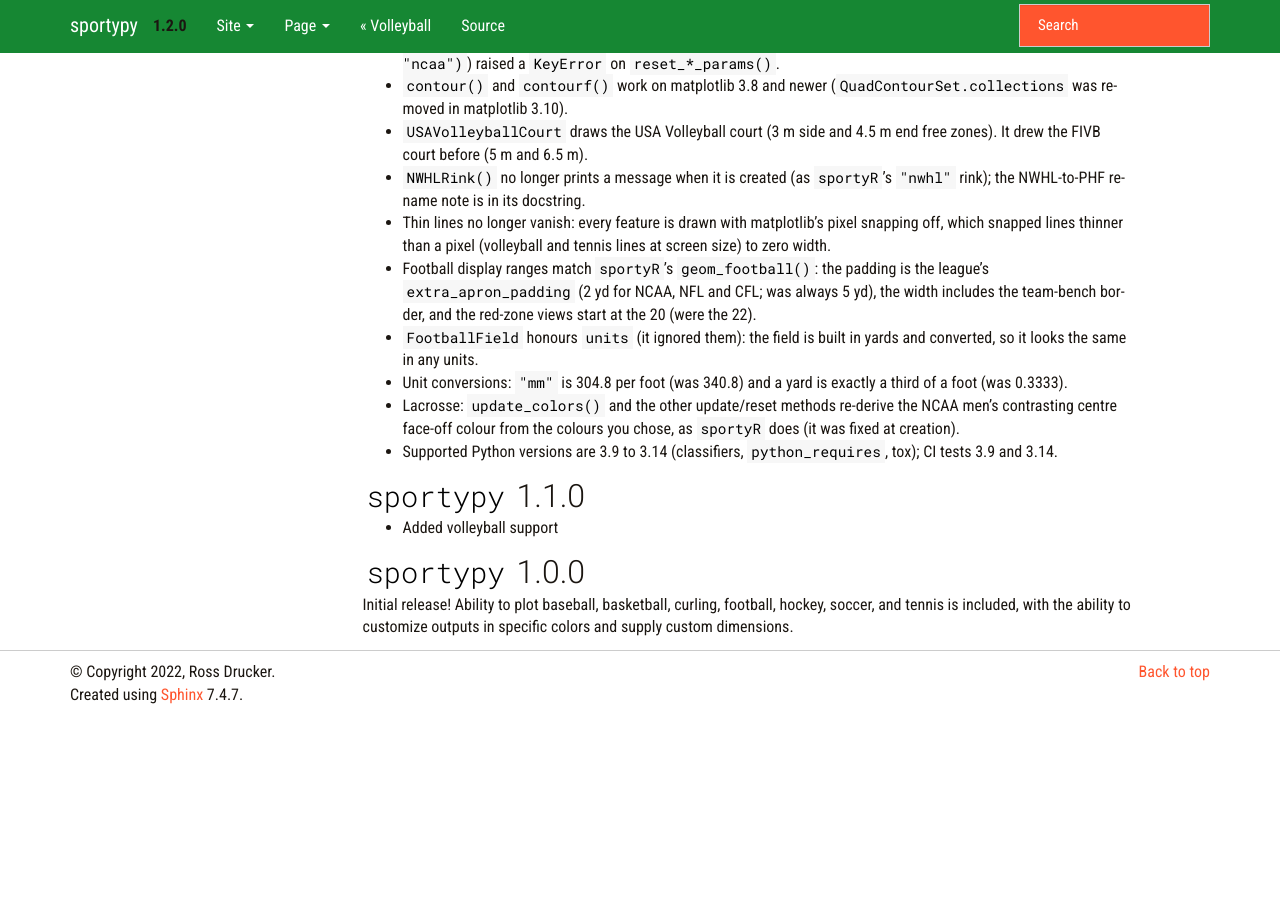
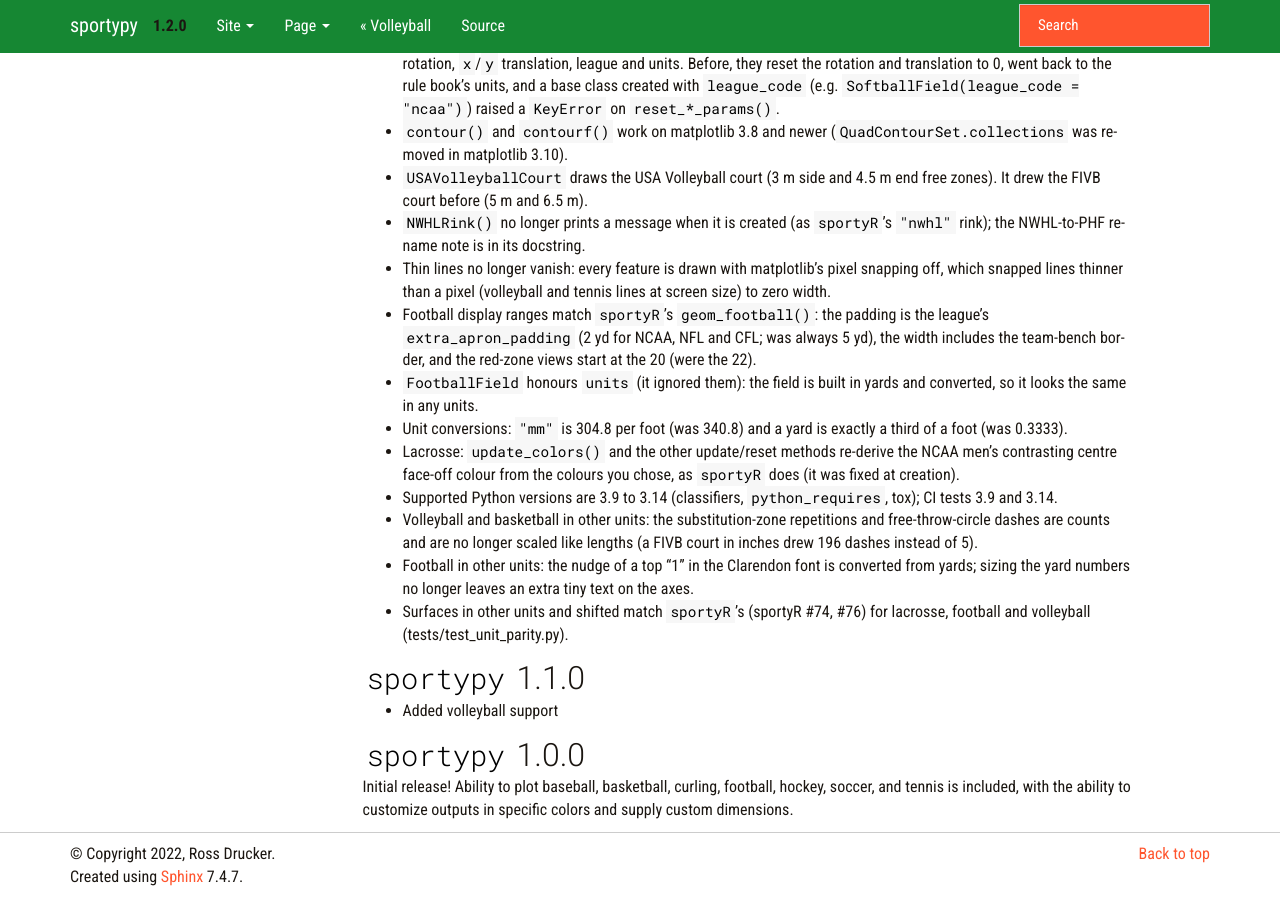
Before and after one commit to sportsdataverse/sportypy, a Sphinx documentation site: the page built from docs/changelog.md, in a window 1280 px wide and 900 px high, scrolled down 1892 px. Built offline with Sphinx 7.4.7, drawn with Linux system fonts in a browser that asks for light colours; before the commit the page ends 2609 px from its top, so only the background shows below that; some of the changed text lies outside the part shown.

Commit message:
docs(changelog): sportyR #74-#77, unit counts and football numbers

```diff
--- a/docs/changelog.md
+++ b/docs/changelog.md
@@ -2,7 +2,7 @@
 
 ## `sportypy` 1.2.0
 
-Brings `sportypy` in line with `sportyR` 2.3.0 and the geometry fixes in `sportyR` PR #68 (issues #60-#67 and #69-#72; sportyR commit 00e364a).
+Brings `sportypy` in line with `sportyR` 2.3.0 and the geometry fixes in `sportyR` PR #68 (issues #60-#67 and #69-#77; sportyR commit 972da8c).
 
 ### New surfaces (ported from `sportyR`)
 
@@ -16,6 +16,7 @@
   - PLL: the two-point arc runs parallel to the sidelines 13 yd from the centre of the goal line (new parameter `goal_arc_parallel_line_to_center`), then becomes a 15 yd arc (2024 PLL Rulebook; sportyR #70). Without that parameter the arc is a semicircle.
   - NLL and World Lacrosse: each penalty box is `penalty_box_length` (8 ft) inside its walls; the outer wall moved out 0.25 ft (sportyR #72).
   - Leagues without a goal fan draw no fan polygon (it was a hidden zero-size shape).
+  - NCAA and USA Lacrosse women's: the 8 m arc's hash marks are centred on the middle of the arc's line (10.5495 m from the centre of the goal line), since they bisect it (sportyR #75).
 - Softball: `SoftballField` and `NCAASoftballField`.
 - Hockey: `PWHLRink`, the PWHL's own rink dimensions.
 - Curling: `CurlingCanadaSheet`.
@@ -55,6 +56,9 @@
 - Unit conversions: `"mm"` is 304.8 per foot (was 340.8) and a yard is exactly a third of a foot (was 0.3333).
 - Lacrosse: `update_colors()` and the other update/reset methods re-derive the NCAA men's contrasting centre face-off colour from the colours you chose, as `sportyR` does (it was fixed at creation).
 - Supported Python versions are 3.9 to 3.14 (classifiers, `python_requires`, tox); CI tests 3.9 and 3.14.
+- Volleyball and basketball in other units: the substitution-zone repetitions and free-throw-circle dashes are counts and are no longer scaled like lengths (a FIVB court in inches drew 196 dashes instead of 5).
+- Football in other units: the nudge of a top "1" in the Clarendon font is converted from yards; sizing the yard numbers no longer leaves an extra tiny text on the axes.
+- Surfaces in other units and shifted match `sportyR`'s (sportyR #74, #76) for lacrosse, football and volleyball (tests/test_unit_parity.py).
 
 ## `sportypy` 1.1.0
 
```
